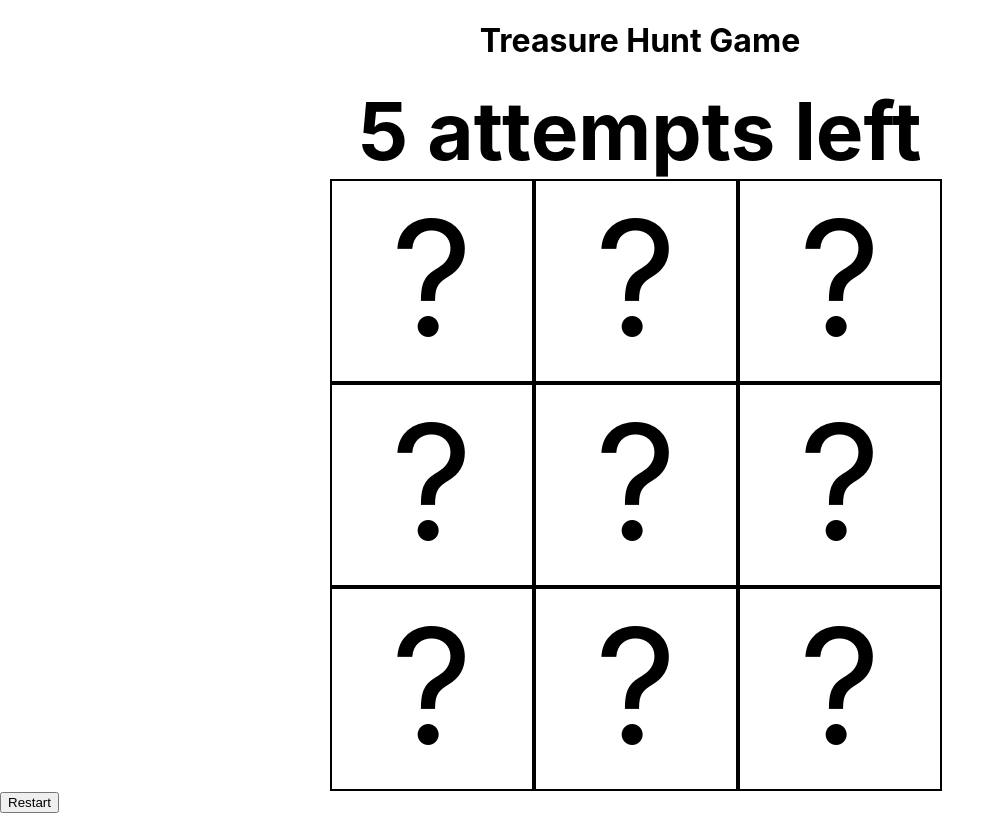
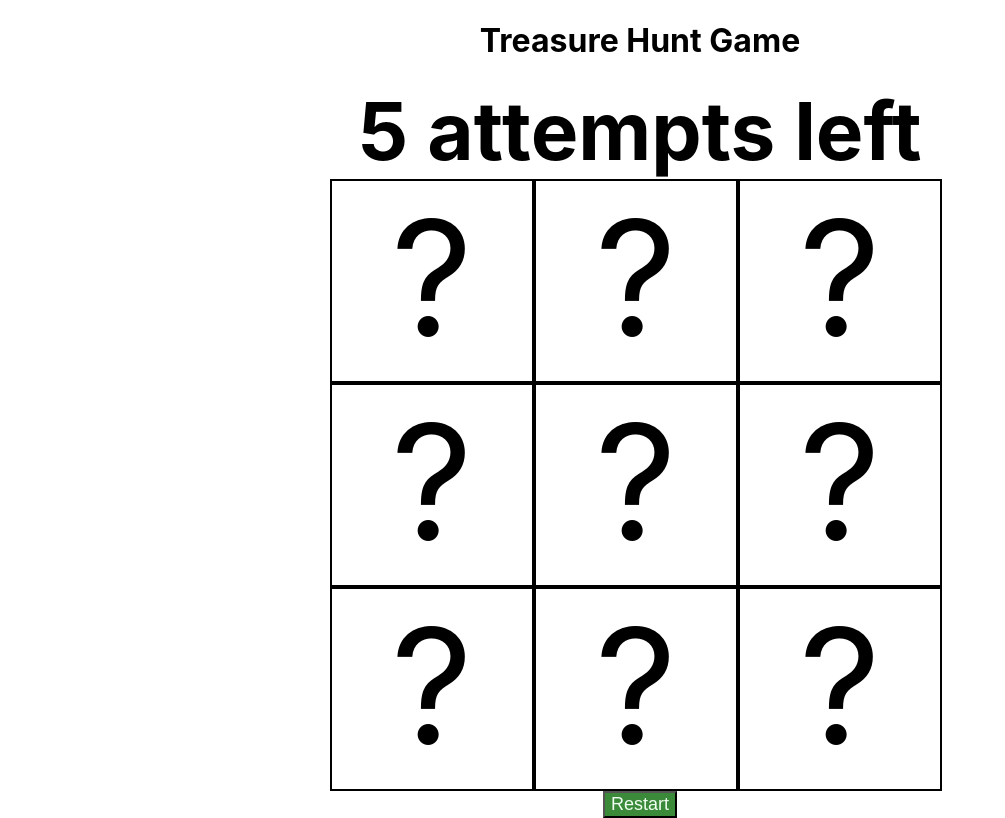
Before and after one commit to learn-academy-2021-charlie/treasure-hunt-celoazevedo, a React (Create React App) app: page / in a window 1280 px wide. Shown: the whole page, without its empty margins (0-1005 px from the left). Built offline with nearby package versions, Linux system fonts and the light colour scheme.

Commit message:
style restart button

```diff
--- a/src/App.css
+++ b/src/App.css
@@ -23,3 +23,14 @@ h5 {
     width: 620px;
     flex-wrap: wrap;
 }
+
+button{
+    font-size: large;
+    color: honeydew;
+    background-color: rgb(58, 138, 58);
+}
+
+#buttonContainer {
+    margin: 0 auto;
+    text-align: center;
+}
--- a/src/App.js
+++ b/src/App.js
@@ -101,7 +101,9 @@ class App extends Component{
             return <Square value={value} key={index} index={index} handleGamePlay={this.handleGamePlay}/>
           })}
         </div>
-        <button onClick={this.playAgain}>Restart</button>
+        <div id="buttonContainer">
+          <button onClick={this.playAgain}>Restart</button>
+        </div>
       </>
     )
   }
```
